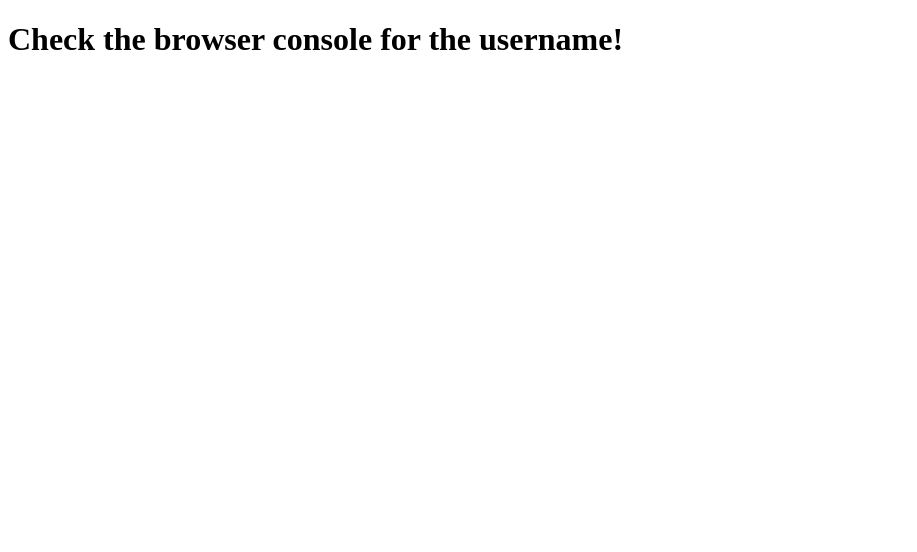
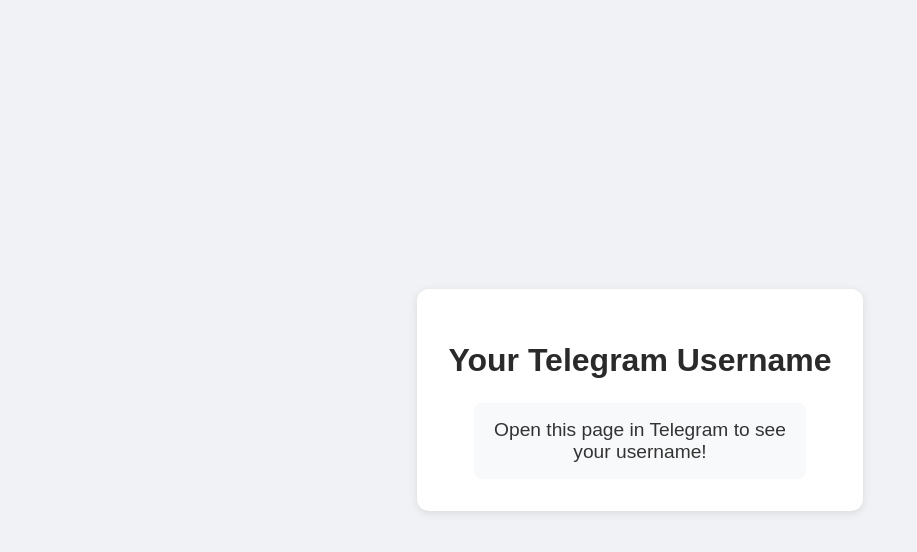
Before and after one commit to SamnangGit/tele-app, a plain HTML site: page index.html in a window 1280 px wide. Shown: the whole page, without its empty margins (0-917 px from the left). Drawn offline with Linux system fonts and the light colour scheme.

Commit message:
display username directly on the page

```diff
--- a/index.html
+++ b/index.html
@@ -1,31 +1,75 @@
 <!DOCTYPE html>
-<html>
+<html lang="en">
 <head>
+  <meta charset="UTF-8">
+  <meta name="viewport" content="width=device-width, initial-scale=1.0">
   <title>Telegram Mini App</title>
+  <style>
+    body {
+      font-family: Arial, sans-serif;
+      background-color: #f0f2f5;
+      margin: 0;
+      padding: 0;
+      display: flex;
+      justify-content: center;
+      align-items: center;
+      height: 100vh;
+    }
+
+    .container {
+      text-align: center;
+      background-color: white;
+      padding: 2rem;
+      border-radius: 12px;
+      box-shadow: 0 2px 10px rgba(0, 0, 0, 0.1);
+    }
+
+    h1 {
+      color: #2a2a2a;
+      margin-bottom: 1.5rem;
+    }
+
+    #username-display {
+      font-size: 1.2rem;
+      color: #333;
+      padding: 1rem;
+      background-color: #f8f9fa;
+      border-radius: 8px;
+      margin: 0 auto;
+      max-width: 300px;
+    }
+  </style>
+</head>
+<body>
+  <div class="container">
+    <h1>Your Telegram Username</h1>
+    <p id="username-display">Loading...</p>
+  </div>
+
   <script>
     document.addEventListener('DOMContentLoaded', function() {
       // Check if running inside Telegram
       if (window.Telegram?.WebApp) {
-        Telegram.WebApp.ready(); // Initialize the WebApp
+        Telegram.WebApp.ready();
 
         // Extract user data from initData
         const initData = Telegram.WebApp.initData;
         const params = new URLSearchParams(initData);
         const user = JSON.parse(params.get('user') || '{}');
 
-        // Log the username
+        // Update the UI
+        const usernameDisplay = document.getElementById('username-display');
         if (user.username) {
-          console.log('Username:', user.username);
+          usernameDisplay.textContent = `@${user.username}`;
         } else {
-          console.log('User has no Telegram username.');
+          usernameDisplay.textContent = "Username not set.";
         }
       } else {
-        console.error('Open this page in Telegram to see the username!');
+        // Show error if not in Telegram
+        document.getElementById('username-display').textContent =
+          "Open this page in Telegram to see your username!";
       }
     });
   </script>
-</head>
-<body>
-  <h1>Check the browser console for the username!</h1>
 </body>
 </html>
```
